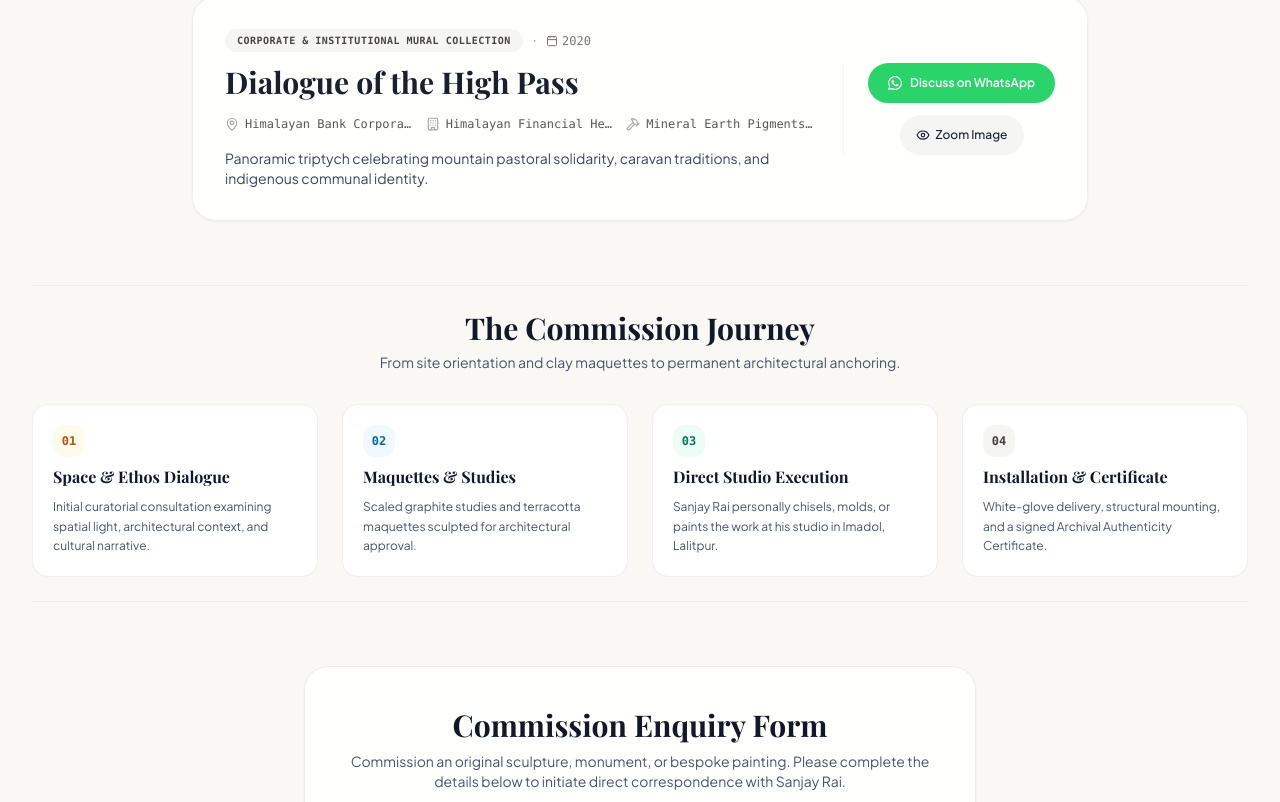
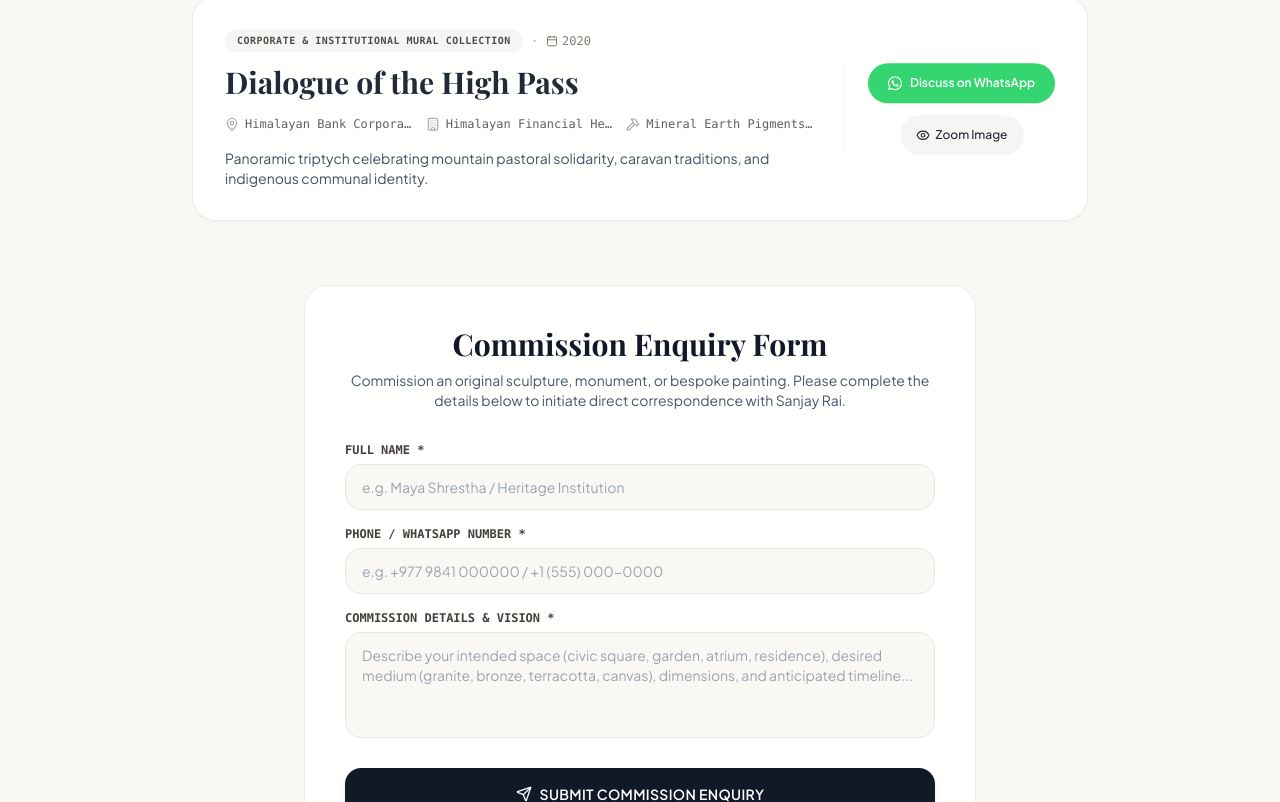
Before and after one commit to Prakash0m/sanjayrai, a React (Vite) app: page /commission in a window 1280 px wide. Shown: the part 896-1698 px from the top of the page. Built offline with nearby package versions, Linux system fonts and the light colour scheme; the HTML template or start-up script is replaced by a standard one; a web font is replaced by a local one.

Commit message:
fix(commission): remove The Commission Journey 4-step methodology section

```diff
--- a/src/pages/CommissionWork.tsx
+++ b/src/pages/CommissionWork.tsx
@@ -408,60 +408,6 @@ export const CommissionWork: React.FC = () => {
           </div>
         </div>
 
-        {/* COMMISSION METHODOLOGY (4 CLEAN STEPS) */}
-        <div className="py-6 border-y border-stone-200/70">
-          <div className="text-center max-w-2xl mx-auto mb-8 space-y-1.5">
-            <h2 className="font-serif text-2xl sm:text-3xl font-bold text-ink-900">
-              The Commission Journey
-            </h2>
-            <p className="text-xs sm:text-sm text-ink-600 font-sans">
-              From site orientation and clay maquettes to permanent architectural anchoring.
-            </p>
-          </div>
-
-          <div className="grid grid-cols-1 sm:grid-cols-2 lg:grid-cols-4 gap-4 sm:gap-6">
-            <div className="p-5 rounded-2xl bg-white border border-stone-200/60 space-y-2">
-              <div className="w-8 h-8 rounded-xl bg-amber-50 text-amber-700 flex items-center justify-center font-mono font-bold text-xs">
-                01
-              </div>
-              <h3 className="font-serif font-bold text-ink-900 text-base">Space & Ethos Dialogue</h3>
-              <p className="text-xs text-ink-600 font-sans leading-relaxed">
-                Initial curatorial consultation examining spatial light, architectural context, and cultural narrative.
-              </p>
-            </div>
-
-            <div className="p-5 rounded-2xl bg-white border border-stone-200/60 space-y-2">
-              <div className="w-8 h-8 rounded-xl bg-sky-50 text-sky-700 flex items-center justify-center font-mono font-bold text-xs">
-                02
-              </div>
-              <h3 className="font-serif font-bold text-ink-900 text-base">Maquettes & Studies</h3>
-              <p className="text-xs text-ink-600 font-sans leading-relaxed">
-                Scaled graphite studies and terracotta maquettes sculpted for architectural approval.
-              </p>
-            </div>
-
-            <div className="p-5 rounded-2xl bg-white border border-stone-200/60 space-y-2">
-              <div className="w-8 h-8 rounded-xl bg-emerald-50 text-emerald-700 flex items-center justify-center font-mono font-bold text-xs">
-                03
-              </div>
-              <h3 className="font-serif font-bold text-ink-900 text-base">Direct Studio Execution</h3>
-              <p className="text-xs text-ink-600 font-sans leading-relaxed">
-                Sanjay Rai personally chisels, molds, or paints the work at his studio in Imadol, Lalitpur.
-              </p>
-            </div>
-
-            <div className="p-5 rounded-2xl bg-white border border-stone-200/60 space-y-2">
-              <div className="w-8 h-8 rounded-xl bg-stone-100 text-stone-700 flex items-center justify-center font-mono font-bold text-xs">
-                04
-              </div>
-              <h3 className="font-serif font-bold text-ink-900 text-base">Installation & Certificate</h3>
-              <p className="text-xs text-ink-600 font-sans leading-relaxed">
-                White-glove delivery, structural mounting, and a signed Archival Authenticity Certificate.
-              </p>
-            </div>
-          </div>
-        </div>
-
         {/* COMMISSION ENQUIRY FORM */}
         <div className="max-w-2xl mx-auto rounded-3xl bg-white/90 backdrop-blur-md p-6 sm:p-10 border border-stone-200/70 shadow-sm space-y-6">
 
```
